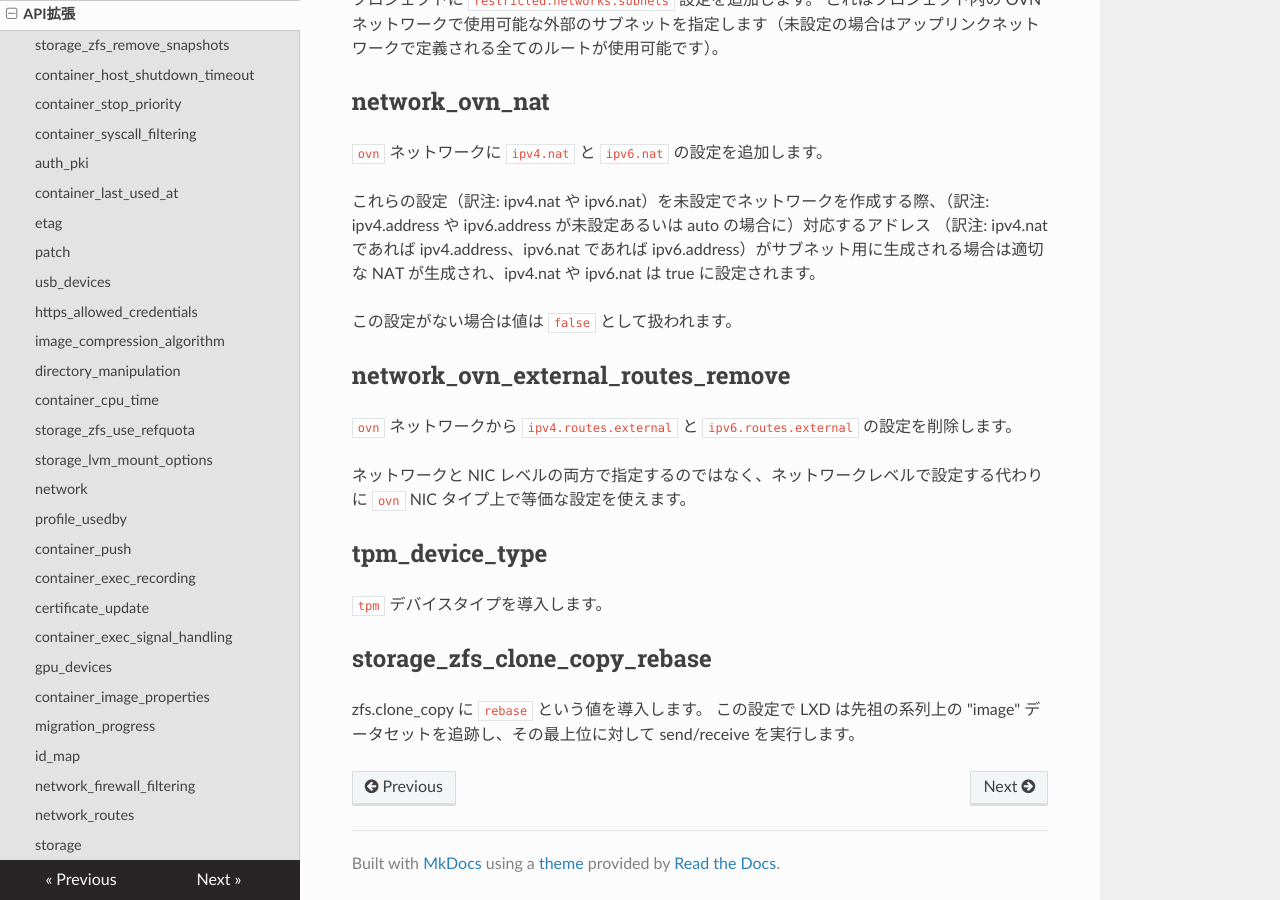
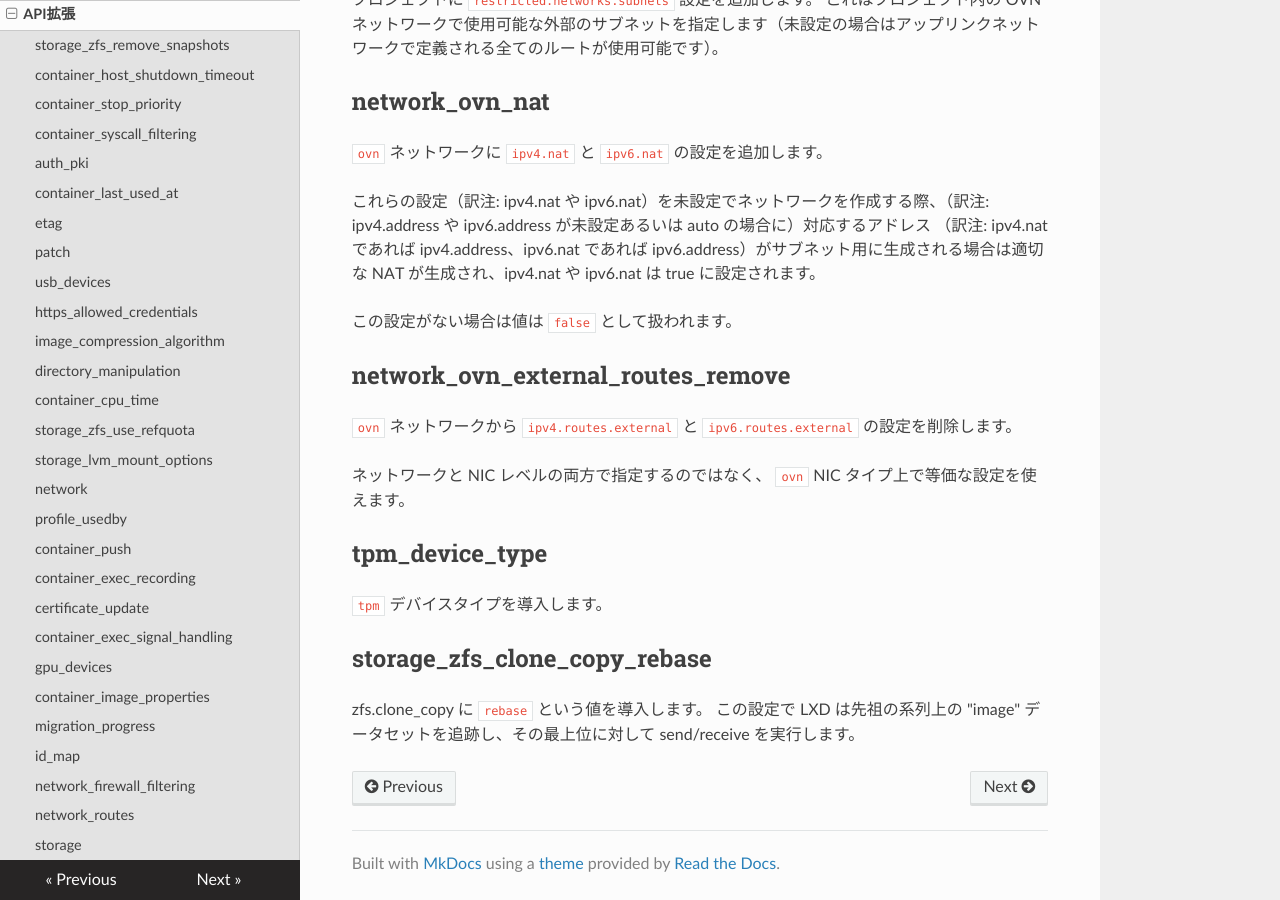
Before and after one commit to lxc-jp/lxd-ja, an MkDocs documentation site: the page built from doc/api-extensions.md, in a window 1280 px wide and 900 px high, scrolled down 36454 px. Built offline with MkDocs 1.6.1, drawn with Linux system fonts in a browser that asks for light colours; nearby versions of some CDN libraries; old or Windows-style settings are respelled for this version of MkDocs.

Commit message:
Improve translation of LXD 4.8
Signed-off-by: Hiroaki Nakamura <hnakamur@gmail.com>

```diff
--- a/doc/api-extensions.md
+++ b/doc/api-extensions.md
@@ -2295,7 +2295,7 @@ If the setting is missing then the value is taken as `false`.
 Removes the settings `ipv4.routes.external` and `ipv6.routes.external` from `ovn` networks.
 -->
 
-ネットワークと NIC レベルの両方で指定するのではなく、ネットワークレベルで設定する代わりに `ovn` NIC タイプ上で等価な設定を使えます。
+ネットワークと NIC レベルの両方で指定するのではなく、 `ovn` NIC タイプ上で等価な設定を使えます。
 <!--
 The equivalent settings on the `ovn` NIC type can be used instead for this, rather than having to specify them
 both at the network and NIC level.
```
